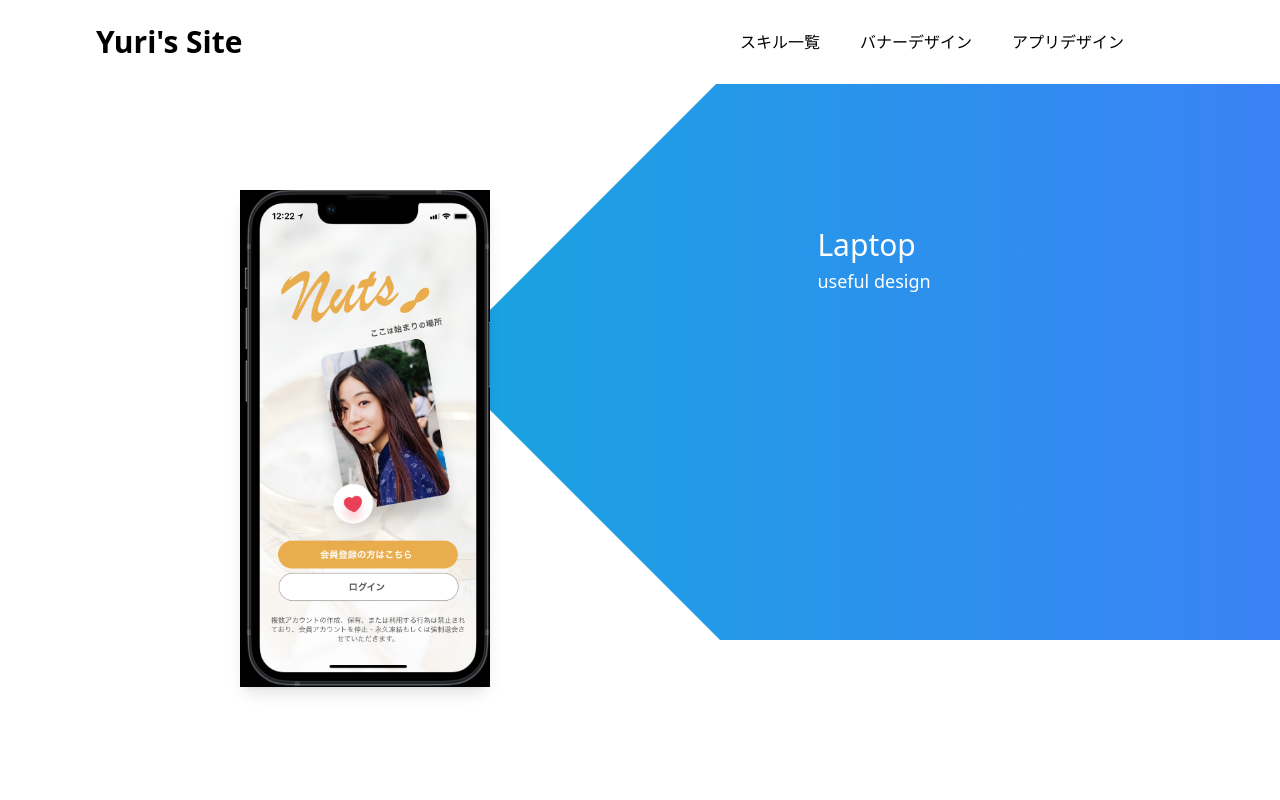
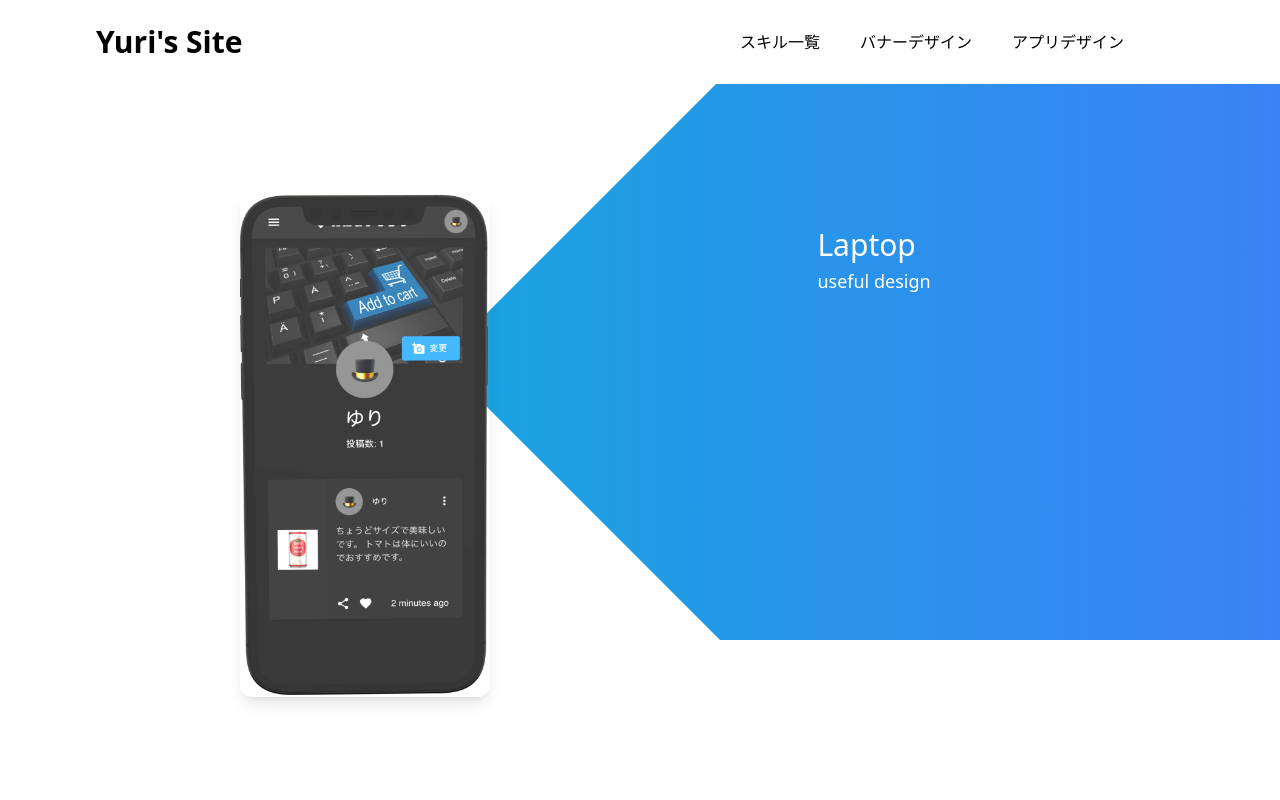
Before and after one commit to yurikondo/portfolio-site, a Next.js app: page / in a window 1280 px wide. Shown: the top 800 px of the page. Built offline with nearby package versions, Linux system fonts and the light colour scheme.

Commit message:
スマホ画像を更新

```diff
--- a/src/components/Card.tsx
+++ b/src/components/Card.tsx
@@ -13,7 +13,7 @@ const Card = () => {
     >
       <Image
         alt="スマホの画像"
-        src="/imgs/hero/screenshot.png"
+        src="/imgs/hero/phoneImg.png"
         width={250}
         height={130}
       />
```
Also changed, not shown: public/imgs/hero/phoneImg.png (added), public/imgs/hero/screenshot.png (deleted).
